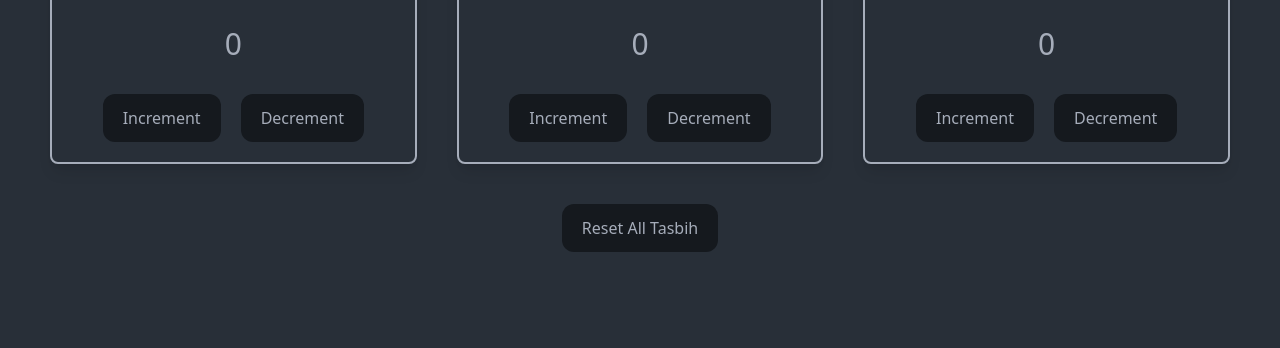
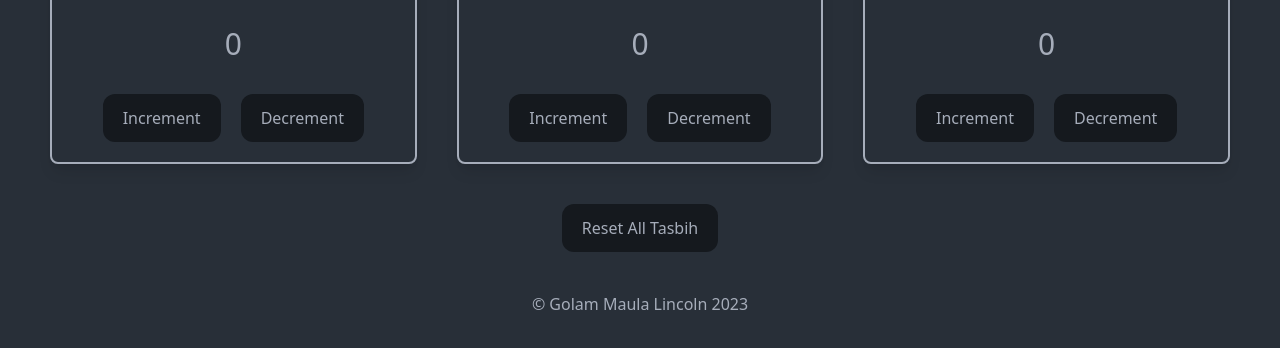
Before and after one commit to gmlincoln/digital-tasbih, a plain HTML site: page index.html in a window 1280 px wide. Shown: the part 300-648 px from the top of the page. Drawn offline with nearby package versions, Linux system fonts and the light colour scheme.

Commit message:
footer-added

```diff
--- a/index.html
+++ b/index.html
@@ -141,5 +141,9 @@
       </section>
     </main>
     <script src="js/index.js"></script>
+
+    <footer class="text-center text-secondary">
+      <p>&copy; Golam Maula Lincoln 2023</p>
+    </footer>
   </body>
 </html>
```
